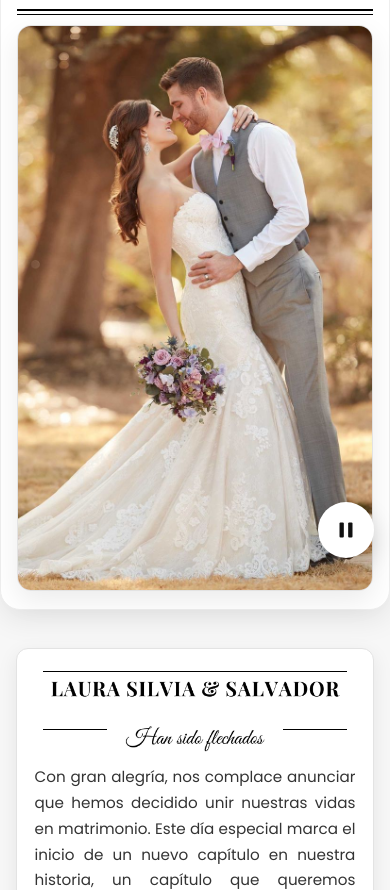
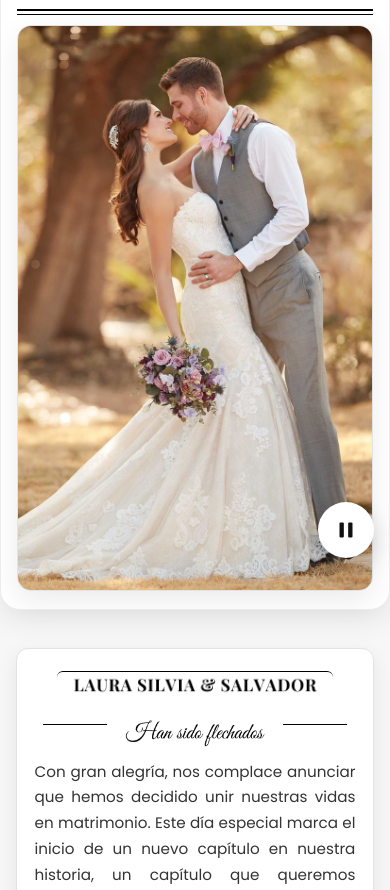
Before and after one commit to lauraac/boda, a plain HTML site: page index.html in a window 390 px wide. Shown: the part 210-1100 px from the top of the page. Drawn offline with nearby package versions, Linux system fonts and the light colour scheme.

Commit message:
chore:update

```diff
--- a/styles.css
+++ b/styles.css
@@ -1278,3 +1278,37 @@ b,
     height: 44px;
   }
 }
+
+/* ===== Tamaño unificado para imágenes de encabezado con texto ===== */
+:root {
+  /* Cambia este valor para ajustar TODAS a la vez */
+  --heading-w: 360px; /* por ejemplo 320–380px */
+}
+
+/* Lista de clases que usas como títulos en imágenes */
+.title-img,
+.wm-title-img,
+.history-title-img,
+.prog-title-img,
+.counter-title-img,
+.names-img {
+  width: min(var(--heading-w), 82%) !important; /* mismo ancho en todas */
+  height: auto !important;
+  display: block;
+  margin: 0 auto; /* centra */
+  background: #fff; /* mantiene el efecto de “faja blanca” */
+  padding: 0 10px;
+  border-radius: 6px;
+}
+
+/* Si alguna te queda demasiado grande en móviles, puedes afinar así: */
+@media (max-width: 420px) {
+  .title-img,
+  .wm-title-img,
+  .history-title-img,
+  .prog-title-img,
+  .counter-title-img,
+  .names-img {
+    width: min(calc(var(--heading-w) - 30px), 86%) !important;
+  }
+}
```
